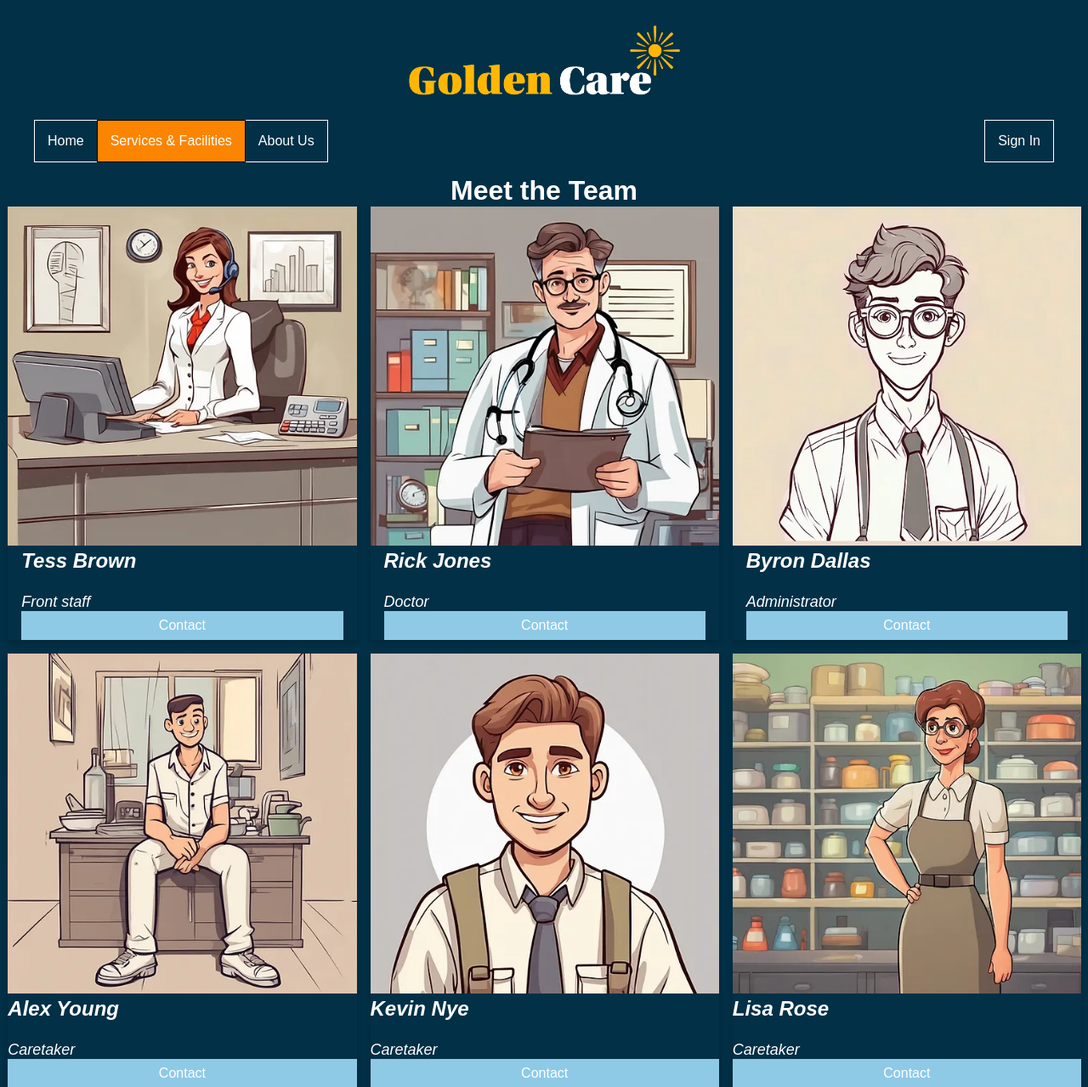
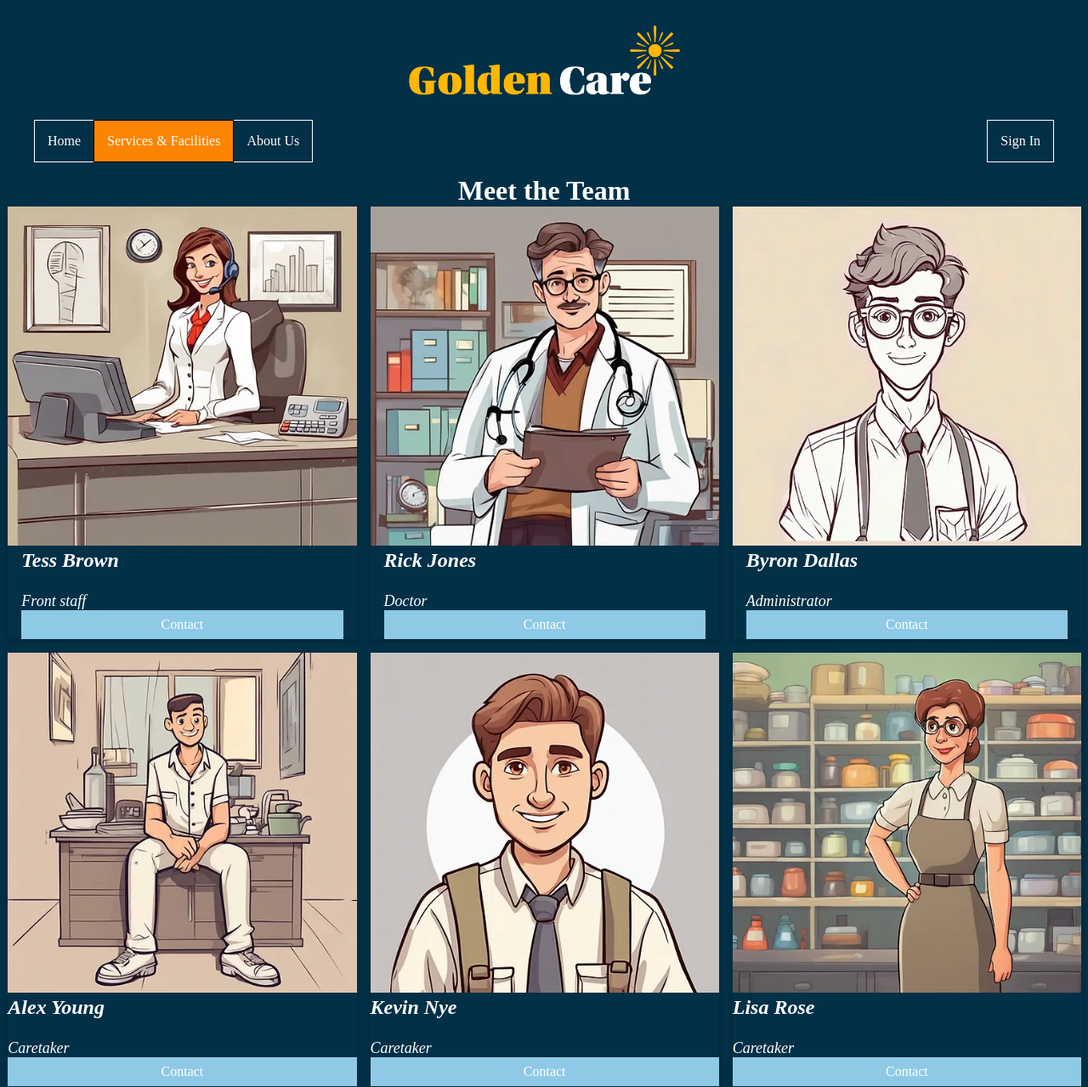
Before and after one commit to Valentino7910/ICT-Project-A, a PHP site: page /GoldenCareWebsite/Staff.html in a window 1280 px wide. Shown: the top 1279 px of the page at 85% size. Run offline with PHP 8.4, Linux system fonts and the light colour scheme.

Commit message:
Changing front-end font in style.css

```diff
--- a/GoldenCareWebsite/style/style.css
+++ b/GoldenCareWebsite/style/style.css
@@ -291,7 +291,7 @@ div.footer-content-wrapper {
 	/* Style text */
 	p, p input, button, a, td, th, li, .images, h1, h2, h3 {
 		color: #fff;
-		font-family: "Raleway", sans-serif;
+		font-family: "Lora", serif;
 	}
 
 	p, p input, button, a, td, th, li, .images {
```
